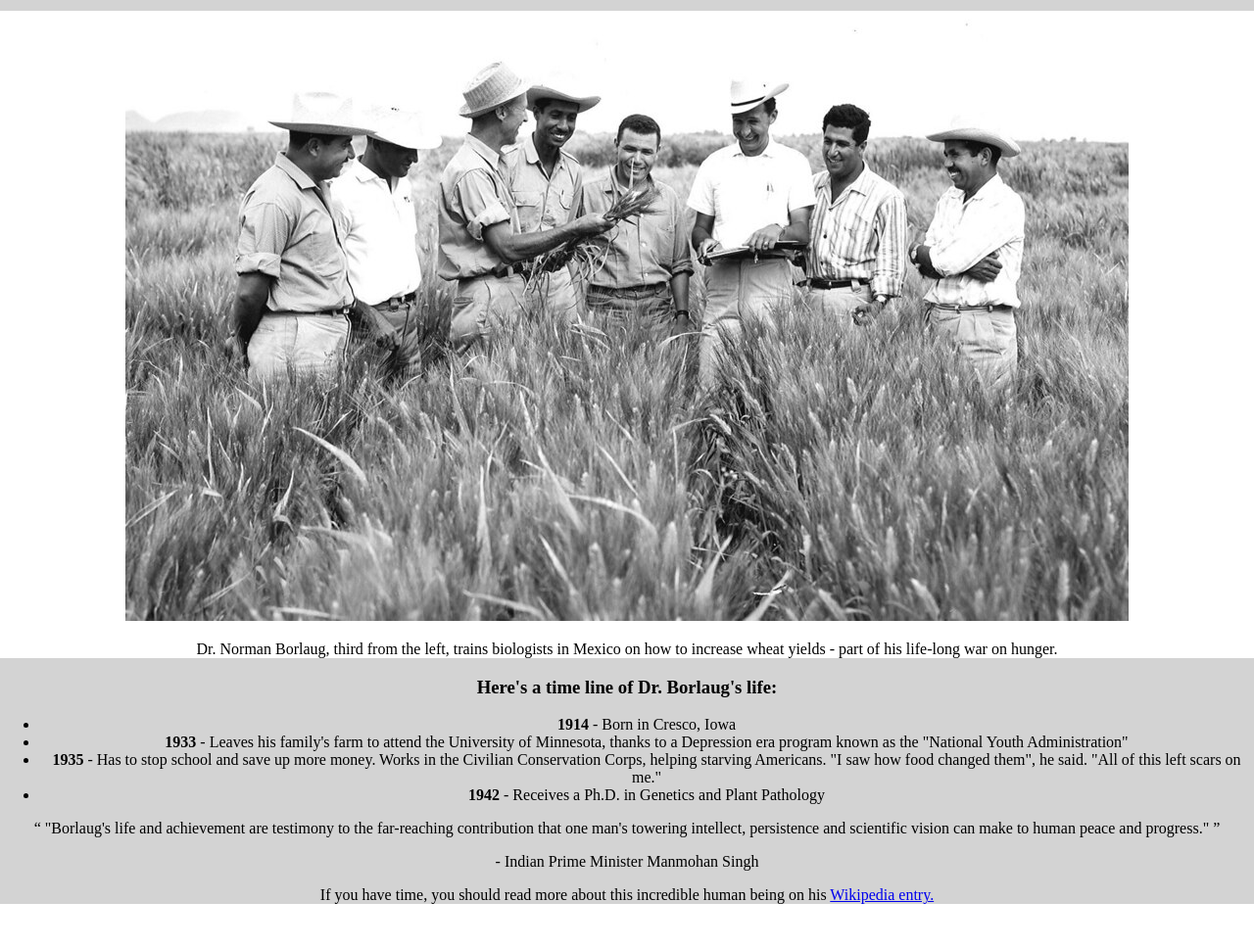
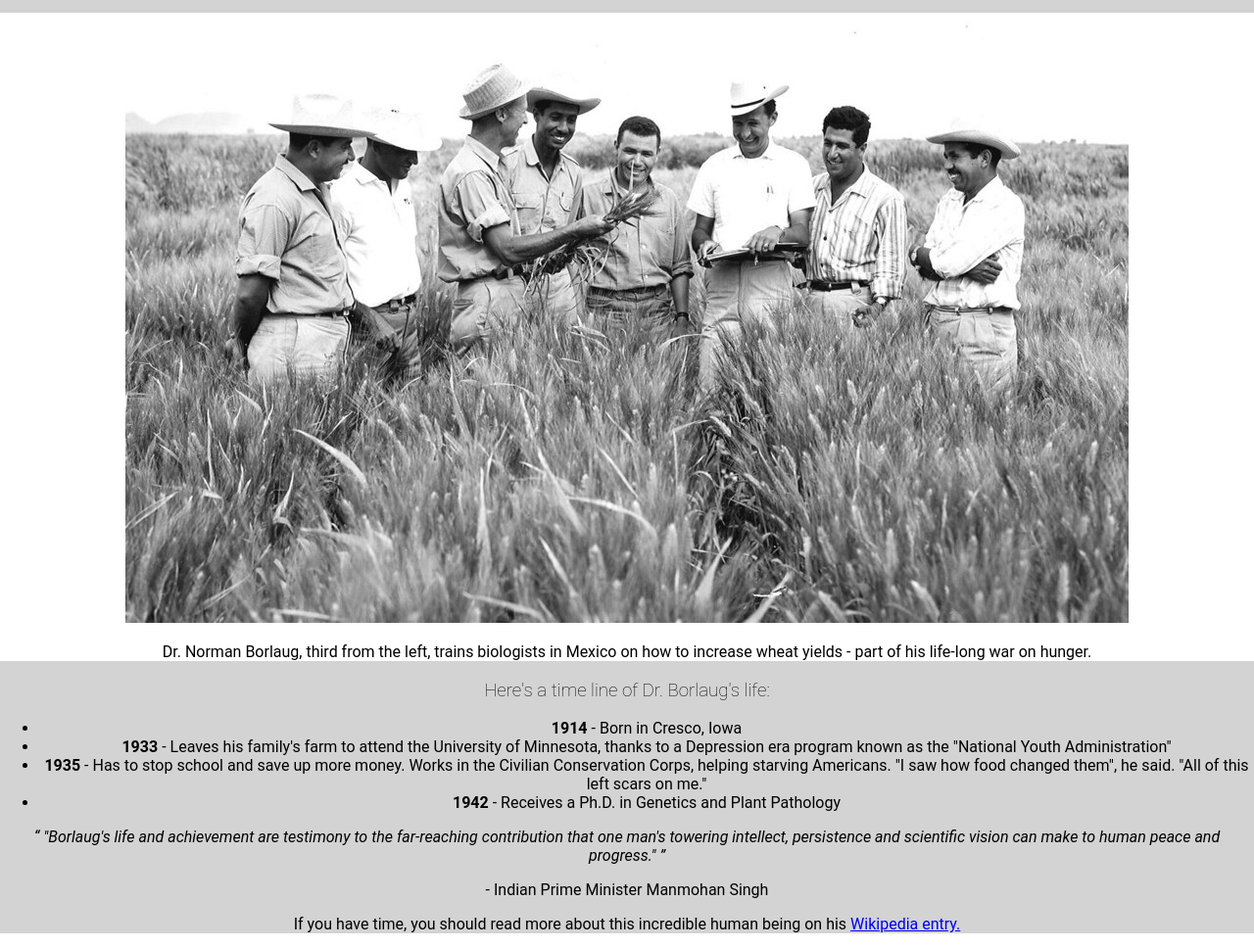
Before and after one commit to juaryimami/juharandEmre, a plain HTML site: page index.html in a window 1280 px wide. Shown: the part 103-1072 px from the top of the page at 98% size. Before the commit the page ends 1042 px from the top, so only its background shows below. Drawn offline with Linux system fonts and the light colour scheme.

Commit message:
third commit of juhar

```diff
--- a/css/style.css
+++ b/css/style.css
@@ -1,5 +1,6 @@
 body{
-    margin: auto
+    margin: auto;
+    font-family: 'roboto';
 }
 
 #main {
@@ -9,7 +10,17 @@ body{
 }
 
 #img-div {
-    width: %80;
+    width: %70;
     align: center;
     background-color: white;
 }
+#tribute-info{
+    text-align: center;
+}
+h3{
+    text-align: center;
+    font-weight: 200;
+}
+q{
+    font-style: italic;
+}
```
